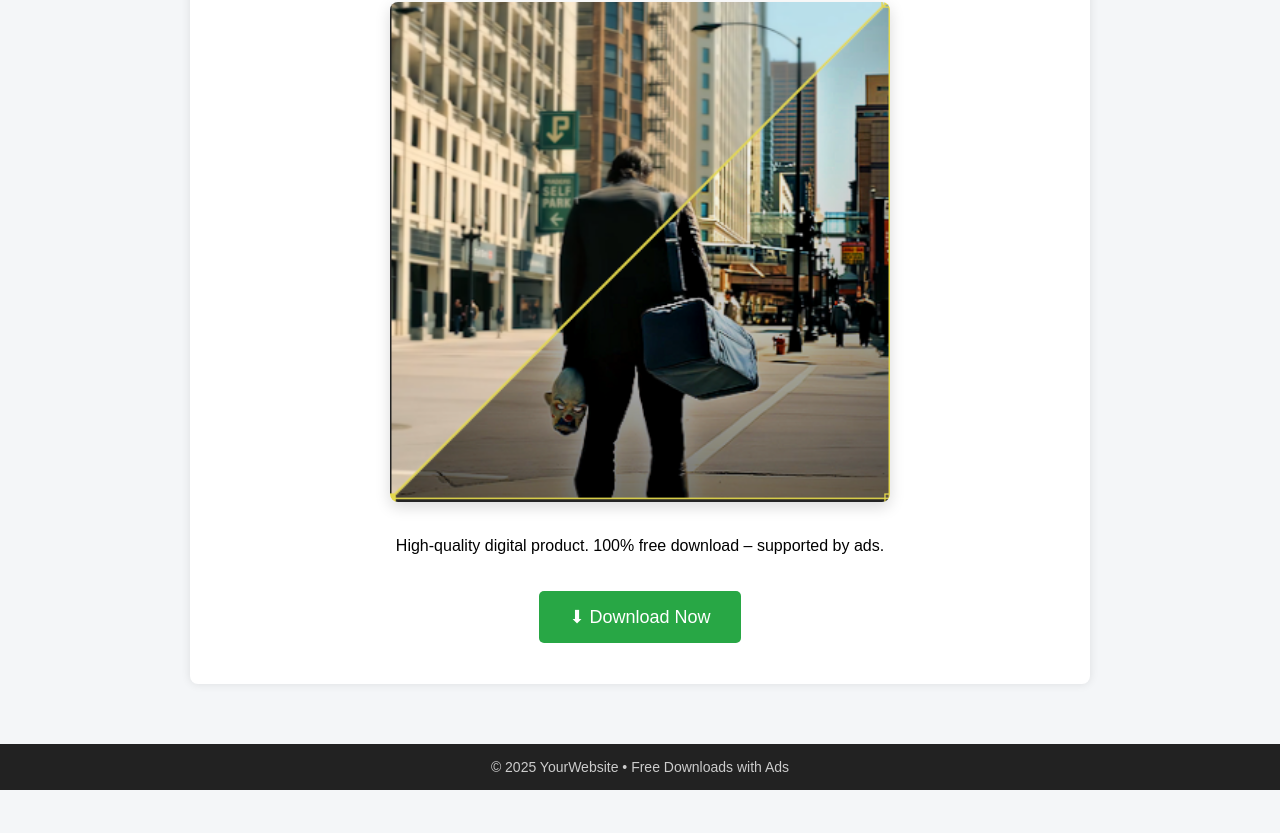
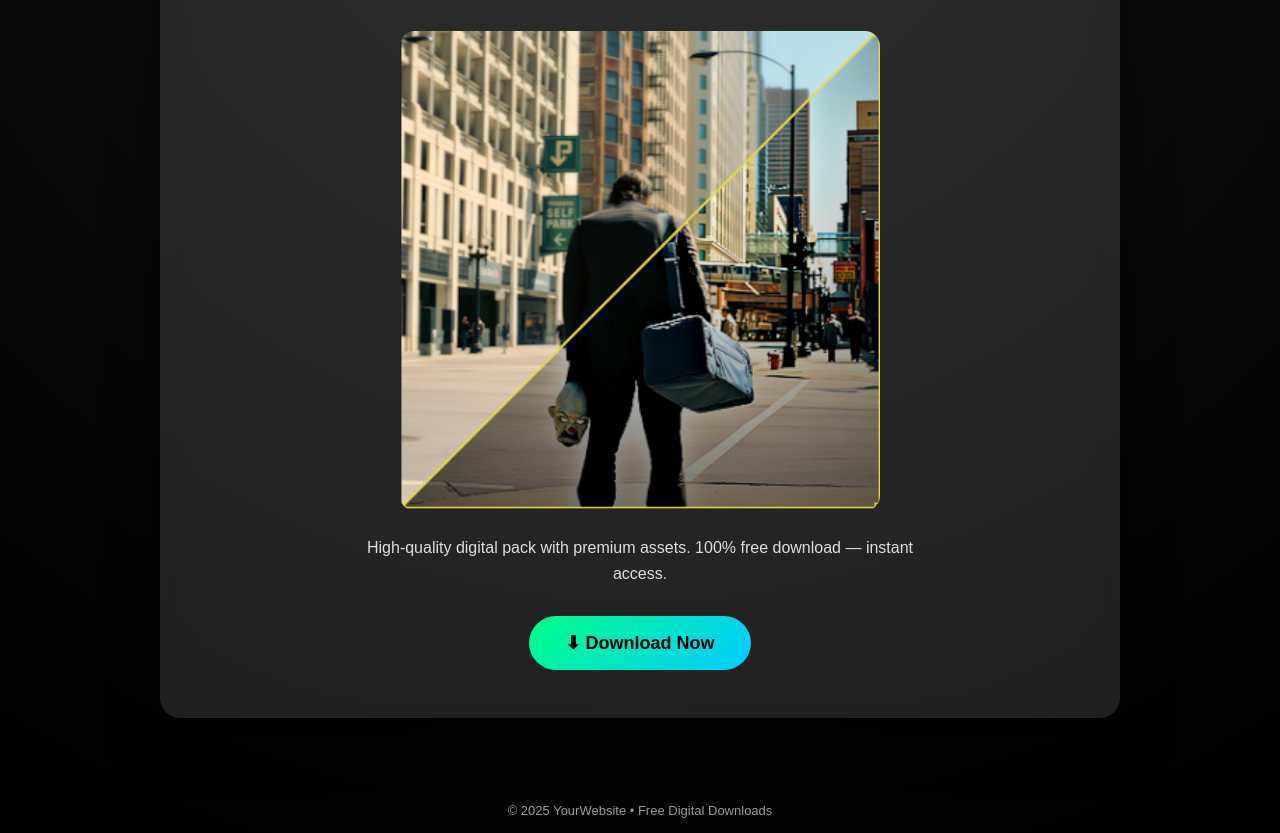
Before and after one commit to HASHCODE10/mypack, a plain HTML site: page index.html in a window 1280 px wide. Shown: the part 281-1114 px from the top of the page. Before the commit the page ends 1071 px from the top, so only its background shows below. Drawn offline with Linux system fonts and the light colour scheme.

Commit message:
Update index.html

```diff
--- a/index.html
+++ b/index.html
@@ -6,72 +6,151 @@
 <meta name="viewport" content="width=device-width, initial-scale=1.0">
 
 <style>
+:root {
+    --main: #00ff88;
+    --dark: #0f0f0f;
+    --glass: rgba(255,255,255,0.12);
+}
+
+* {
+    box-sizing: border-box;
+}
+
 body {
-            font-family: Arial, sans-serif;
-            background: #f4f6f8;
     margin: 0;
-            padding: 0;
+    font-family: "Poppins", Arial, sans-serif;
+    background: radial-gradient(circle at top, #111, #000);
+    color: #fff;
     text-align: center;
 }
 
+/* HEADER */
 header {
-            background: #111;
-            color: #fff;
-            padding: 20px;
+    padding: 30px 15px;
+    animation: slideDown 1s ease;
 }
 
-        .container {
-            max-width: 900px;
-            margin: auto;
-            padding: 20px;
+header h1 {
+    font-size: clamp(1.8rem, 5vw, 2.6rem);
+    margin: 0;
 }
 
-        .ad-box {
-            background: #eaeaea;
-            border: 2px dashed #aaa;
-            padding: 20px;
-            margin: 20px 0;
-            color: #555;
-            font-size: 14px;
+header p {
+    opacity: 0.8;
+    margin-top: 8px;
 }
 
-        .product {
-            background: #fff;
-            padding: 25px;
-            border-radius: 8px;
-            box-shadow: 0 0 10px rgba(0,0,0,0.1);
+/* CONTAINER */
+.container {
+    max-width: 1000px;
+    padding: 20px;
+    margin: auto;
 }
 
-        /* Preview image style */
+/* PRODUCT CARD */
+.product {
+    background: var(--glass);
+    backdrop-filter: blur(14px);
+    border-radius: 20px;
+    padding: 30px 20px;
+    box-shadow: 0 20px 50px rgba(0,0,0,0.6);
+    animation: fadeUp 1.2s ease;
+}
+
+/* IMAGE */
 .preview-img {
     width: 100%;
-            max-width: 500px;
-            border-radius: 8px;
-            margin: 15px 0;
-            box-shadow: 0 5px 15px rgba(0,0,0,0.15);
+    max-width: 480px;
+    border-radius: 15px;
+    margin: 20px 0;
+    transition: transform 0.4s ease, box-shadow 0.4s ease;
 }
 
+.preview-img:hover {
+    transform: scale(1.05);
+    box-shadow: 0 20px 40px rgba(0,0,0,0.7);
+}
+
+/* TEXT */
+.product h2 {
+    font-size: clamp(1.4rem, 4vw, 2rem);
+}
+
+.product p {
+    max-width: 600px;
+    margin: auto;
+    opacity: 0.85;
+    line-height: 1.6;
+}
+
+/* BUTTON */
 .download-btn {
-            background: #28a745;
-            color: white;
-            padding: 15px 30px;
+    margin-top: 30px;
+    background: linear-gradient(135deg, #00ff88, #00ccff);
+    color: #000;
+    padding: 16px 36px;
     border: none;
     font-size: 18px;
-            border-radius: 5px;
+    font-weight: bold;
+    border-radius: 50px;
     cursor: pointer;
-            margin-top: 20px;
+    position: relative;
+    overflow: hidden;
+    transition: transform 0.2s ease, box-shadow 0.2s ease;
 }
 
 .download-btn:hover {
-            background: #218838;
+    transform: translateY(-3px);
+    box-shadow: 0 15px 40px rgba(0,255,136,0.4);
 }
 
+.download-btn:active {
+    transform: scale(0.95);
+}
+
+/* STATUS */
+#status {
+    margin-top: 18px;
+    font-size: 14px;
+    opacity: 0.9;
+}
+
+/* FOOTER */
 footer {
-            margin-top: 40px;
+    margin-top: 50px;
     padding: 15px;
-            background: #222;
-            color: #ccc;
-            font-size: 14px;
+    font-size: 13px;
+    opacity: 0.6;
+}
+
+/* ANIMATIONS */
+@keyframes fadeUp {
+    from {
+        opacity: 0;
+        transform: translateY(40px);
+    }
+    to {
+        opacity: 1;
+        transform: translateY(0);
+    }
+}
+
+@keyframes slideDown {
+    from {
+        opacity: 0;
+        transform: translateY(-40px);
+    }
+    to {
+        opacity: 1;
+        transform: translateY(0);
+    }
+}
+
+/* MOBILE */
+@media (max-width: 600px) {
+    .product {
+        padding: 25px 15px;
+    }
 }
 </style>
 </head>
@@ -80,26 +159,20 @@
 
 <header>
     <h1>🎁 Free Digital Product</h1>
-    <p>Preview before download</p>
+    <p>Preview • Download • Enjoy</p>
 </header>
 
 <div class="container">
 
-    <!-- Top Ad -->
-
-
     <div class="product">
         <h2>🔥 Digital Pack Name</h2>
 
-        <!-- Preview Image -->
-        <img src="assets/pre.png" alt="Product Preview" class="preview-img">
+        <img src="assets/pre.png" alt="Preview" class="preview-img">
 
         <p>
-            High-quality digital product.
-            100% free download – supported by ads.
+            High-quality digital pack with premium assets.
+            100% free download — instant access.
         </p>
-
-
 
         <button class="download-btn" onclick="startDownload()">
             ⬇ Download Now
@@ -108,22 +181,21 @@
         <p id="status"></p>
     </div>
 
-
-
 </div>
 
 <footer>
-    © 2025 YourWebsite • Free Downloads with Ads
+    © 2025 YourWebsite • Free Digital Downloads
 </footer>
 
 <script>
 function startDownload() {
-        document.getElementById("status").innerHTML =
-            "Preparing download... Please wait";
+    const status = document.getElementById("status");
+    status.innerHTML = "⏳ Preparing your download...";
 
     setTimeout(() => {
+        status.innerHTML = "✅ Download started!";
         window.location.href = "assets/Untitled.ffx";
-        }, 3000);
+    }, 2500);
 }
 </script>
 
```
Lines whose indentation alone changed are shown as unchanged.
